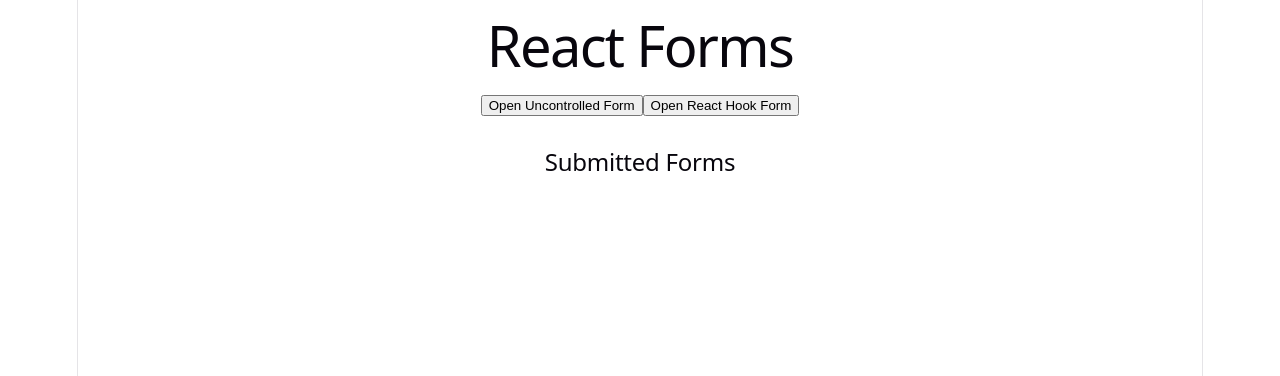
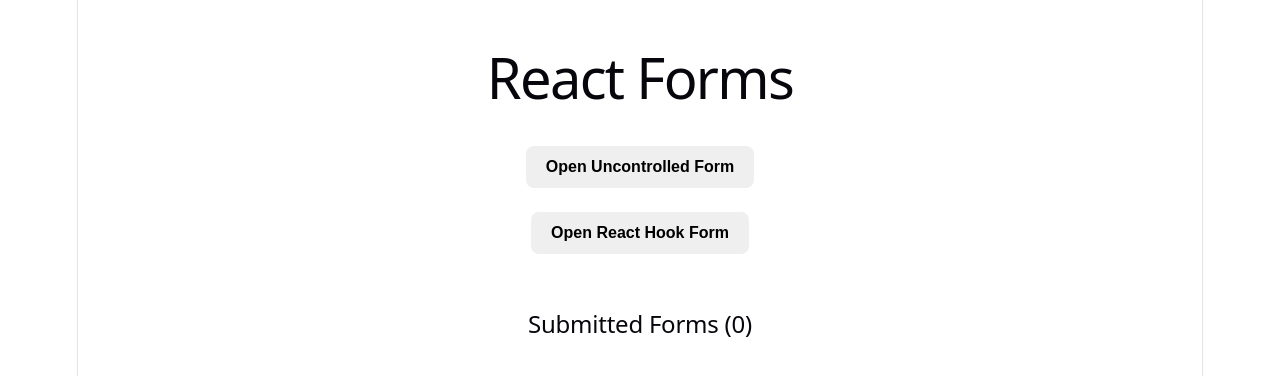
Before and after one commit to YekaterinaAlex/React-project, a React (Vite) app in the folder rs-react-app/: page / in a window 1280 px wide. Shown: the top 376 px of the page. Built offline with nearby package versions, Linux system fonts and the light colour scheme; the HTML template or start-up script is replaced by a standard one.

Commit message:
feat: add form submission cards with new item highlight

```diff
--- /dev/null
+++ b/rs-react-app/src/App.styled.ts
@@ -0,0 +1,33 @@
+import styled from 'styled-components';
+
+export const StyledMain = styled.main`
+  display: flex;
+  flex-direction: column;
+  align-items: center;
+  gap: 24px;
+
+  padding: 32px;
+`;
+
+export const StyledButton = styled.button`
+  padding: 12px 20px;
+
+  border: none;
+  border-radius: 8px;
+
+  cursor: pointer;
+
+  font-size: 16px;
+  font-weight: 600;
+
+  transition: opacity 0.2s ease;
+
+  &:hover {
+    opacity: 0.9;
+  }
+
+  &:disabled {
+    cursor: not-allowed;
+    opacity: 0.5;
+  }
+`;
--- a/rs-react-app/src/App.tsx
+++ b/rs-react-app/src/App.tsx
@@ -1,7 +1,9 @@
 import { useState, useRef } from 'react';
 
 import { useAppSelector } from './store/hooks';
-
+import { useEffect } from 'react';
+import { markSubmissionAsSeen } from './store/formsSlice';
+import { useAppDispatch } from './store/hooks';
 import Modal from './components/Modal';
 import UncontrolledForm from './forms/UncontrolledForm/UncontrolledForm';
 import ReactHookForm from './forms/ReactHookForm/ReactHookForm';
@@ -15,6 +17,8 @@ import {
   StyledCardText,
   StyledImage,
 } from './Submissions.styled';
+import { StyledMain, StyledButton } from './App.styled';
+
 function App() {
   const [isModalOpen, setIsModalOpen] = useState(false);
   const [isReactHookFormOpen, setIsReactHookFormOpen] = useState(false);
@@ -29,15 +33,27 @@ function App() {
   const handleCloseReactHookForm = () => {
     setIsReactHookFormOpen(false);
   };
+
+  const dispatch = useAppDispatch();
+
+  useEffect(() => {
+    submissions.forEach((submission) => {
+      if (submission.isNew) {
+        setTimeout(() => {
+          dispatch(markSubmissionAsSeen(submission.id));
+        }, 3000);
+      }
+    });
+  }, [submissions, dispatch]);
   return (
-    <main>
+    <StyledMain>
       <h1>React Forms</h1>
-      <button ref={openButtonRef} onClick={() => setIsModalOpen(true)}>
+      <StyledButton ref={openButtonRef} onClick={() => setIsModalOpen(true)}>
         Open Uncontrolled Form
-      </button>
-      <button onClick={() => setIsReactHookFormOpen(true)}>
+      </StyledButton>
+      <StyledButton onClick={() => setIsReactHookFormOpen(true)}>
         Open React Hook Form
-      </button>
+      </StyledButton>
       <Modal isOpen={isReactHookFormOpen} onClose={handleCloseReactHookForm}>
         <ReactHookForm onSuccess={handleCloseReactHookForm} />
       </Modal>
@@ -45,11 +61,11 @@ function App() {
         <UncontrolledForm onSuccess={handleCloseModal} />
       </Modal>
       <StyledSubmissions>
-        <h2>Submitted Forms</h2>
+        <h2>Submitted Forms ({submissions.length})</h2>
 
         <StyledCards>
           {submissions.map((submission) => (
-            <StyledCard key={submission.id}>
+            <StyledCard key={submission.id} $isNew={submission.isNew}>
               <StyledImage src={submission.imageBase64} alt={submission.name} />
 
               <StyledCardTitle>
@@ -57,6 +73,7 @@ function App() {
 
                 {submission.isNew && <StyledBadge>NEW</StyledBadge>}
               </StyledCardTitle>
+              <p>Created: {new Date(submission.createdAt).toLocaleString()}</p>
 
               <StyledCardText>Age: {submission.age}</StyledCardText>
 
@@ -69,7 +86,7 @@ function App() {
           ))}
         </StyledCards>
       </StyledSubmissions>
-    </main>
+    </StyledMain>
   );
 }
 export default App;
--- a/rs-react-app/src/Submissions.styled.ts
+++ b/rs-react-app/src/Submissions.styled.ts
@@ -10,13 +10,11 @@ export const StyledCards = styled.div`
   gap: 16px;
 `;
 
-export const StyledCard = styled.article`
+export const StyledCard = styled.article<{ $isNew: boolean }>`
   padding: 16px;
-
-  border: 1px solid #ddd;
+  border: 5px solid ${({ $isNew }) => ($isNew ? '#4caf50' : '#ddd')};
   border-radius: 12px;
-
-  background-color: white;
+  background-color: ${({ $isNew }) => ($isNew ? '#e8f5e9' : 'white')};
 `;
 
 export const StyledImage = styled.img`
--- a/rs-react-app/src/store/formsSlice.ts
+++ b/rs-react-app/src/store/formsSlice.ts
@@ -30,9 +30,18 @@ const formsSlice = createSlice({
     addSubmission: (state, action: PayloadAction<FormSubmission>) => {
       state.submissions.unshift(action.payload);
     },
+    markSubmissionAsSeen: (state, action: PayloadAction<string>) => {
+      const submission = state.submissions.find(
+        (item) => item.id === action.payload
+      );
+
+      if (submission) {
+        submission.isNew = false;
+      }
+    },
   },
 });
 
-export const { addSubmission } = formsSlice.actions;
+export const { addSubmission, markSubmissionAsSeen } = formsSlice.actions;
 
 export default formsSlice.reducer;
```
Also changed, not shown: rs-react-app/src/App.css (added).
